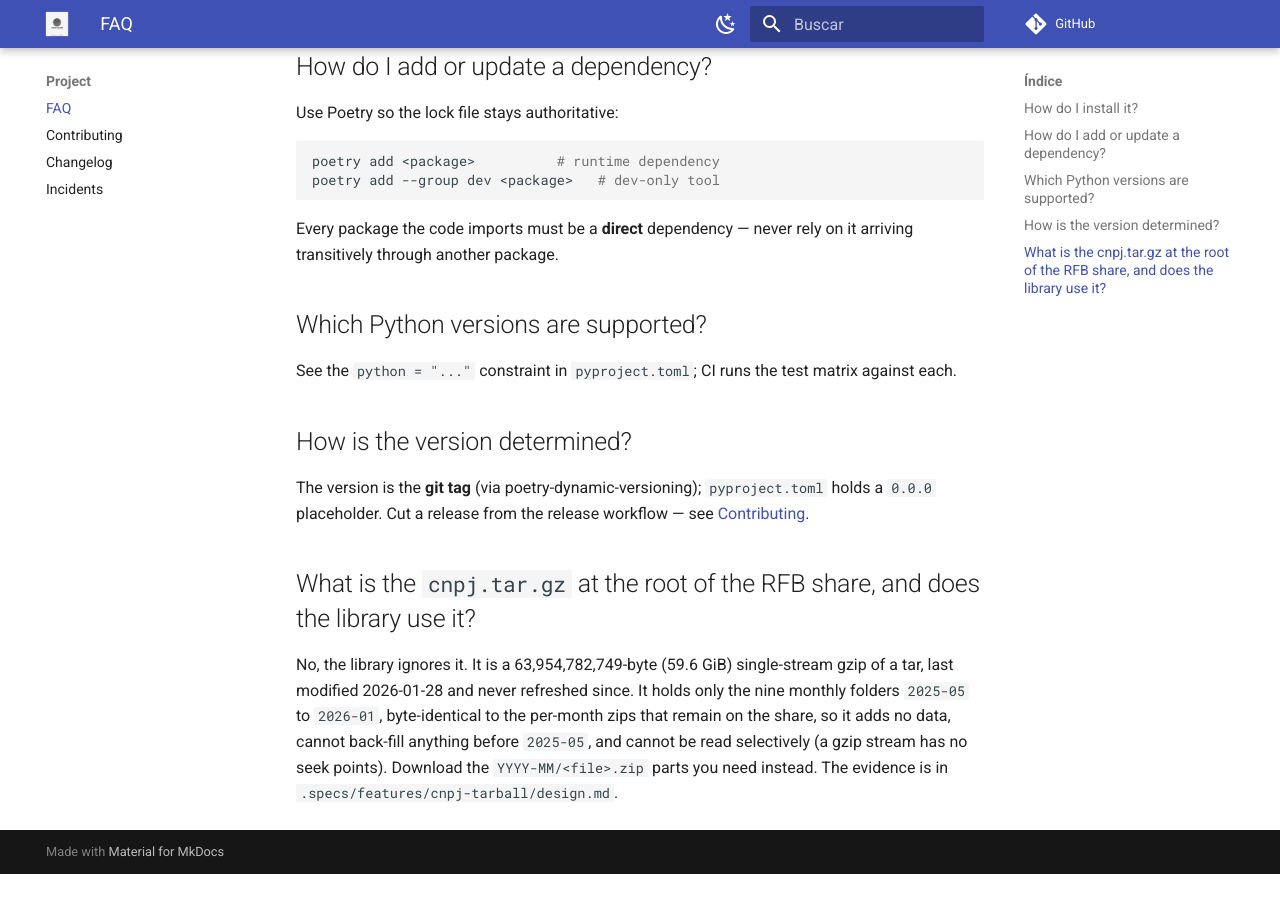
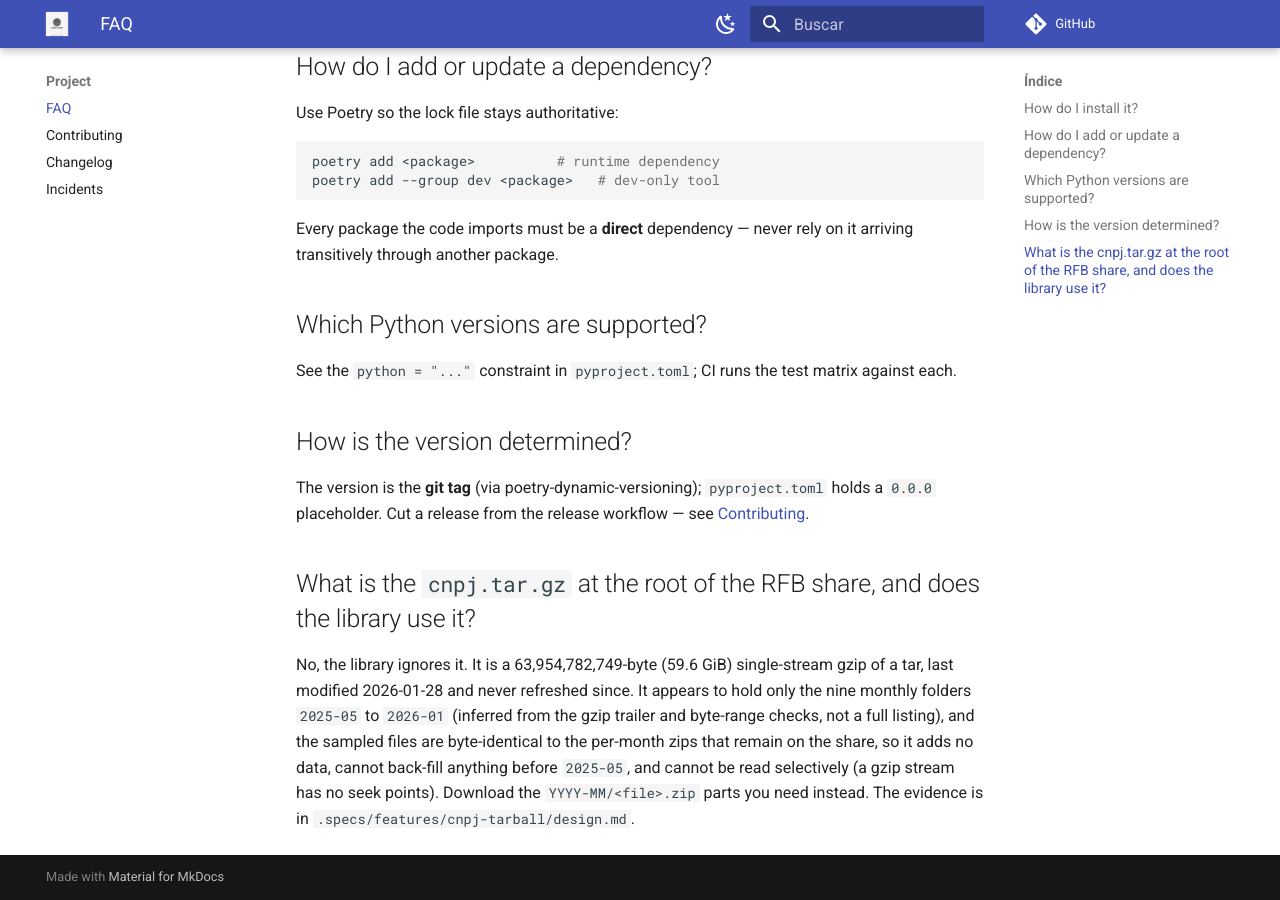
Before and after one commit to guilhermegor/filings-rfb, an MkDocs documentation site: the page built from docs/faq.md, in a window 1280 px wide and 900 px high, scrolled down 536 px. Built offline with MkDocs 1.6.1 and Material for MkDocs 9.7.7, drawn with Linux system fonts in a browser that asks for light colours; comment, search, counter and statistics services are not loaded; the version menu is left out; before the commit the page ends 1410 px from its top, so only the background shows below that.

Commit message:
docs: state the cnpj.tar.gz extent as an inference
The gzip ISIZE match is a 32-bit residue, not proof of membership, and only
sampled members were byte-compared. Soften the wording in the design note
and the FAQ; the ignore recommendation is unchanged.

```diff
--- a/docs/faq.md
+++ b/docs/faq.md
@@ -39,8 +39,9 @@ placeholder. Cut a release from the release workflow — see [Contributing](cont
 ## What is the `cnpj.tar.gz` at the root of the RFB share, and does the library use it?
 
 No, the library ignores it. It is a 63,954,782,749-byte (59.6 GiB) single-stream gzip of a
-tar, last modified 2026-01-28 and never refreshed since. It holds only the nine monthly
-folders `2025-05` to `2026-01`, byte-identical to the per-month zips that remain on the
-share, so it adds no data, cannot back-fill anything before `2025-05`, and cannot be
-read selectively (a gzip stream has no seek points). Download the `YYYY-MM/<file>.zip`
+tar, last modified 2026-01-28 and never refreshed since. It appears to hold only the nine
+monthly folders `2025-05` to `2026-01` (inferred from the gzip trailer and byte-range
+checks, not a full listing), and the sampled files are byte-identical to the per-month
+zips that remain on the share, so it adds no data, cannot back-fill anything before
+`2025-05`, and cannot be read selectively (a gzip stream has no seek points). Download the `YYYY-MM/<file>.zip`
 parts you need instead. The evidence is in `.specs/features/cnpj-tarball/design.md`.
```
Also changed, not shown: .specs/features/cnpj-tarball/design.md (+6 -5 lines).
